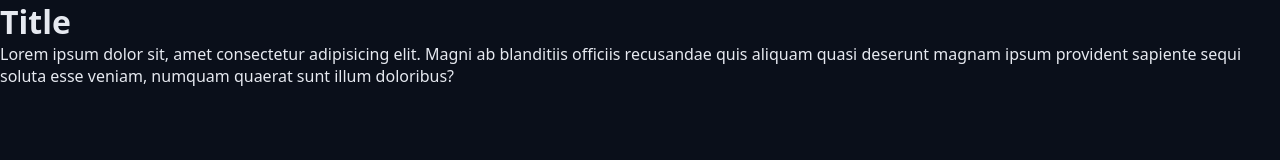
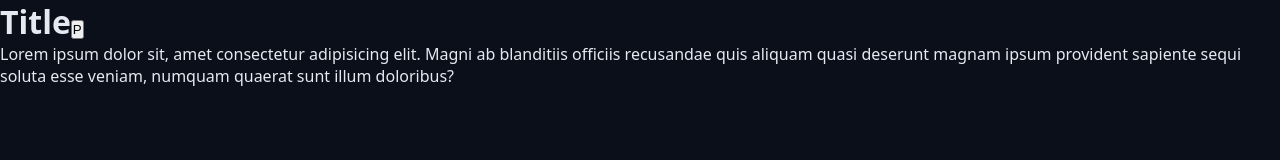
Before and after one commit to LuisAraujo-Dev/kairos-pomodoro, a React (Vite) app: page / in a window 1280 px wide. Shown: the top 160 px of the page. Built offline with nearby package versions, Linux system fonts and the light colour scheme.

Commit message:
feat: creat button in title

```diff
--- a/src/App.tsx
+++ b/src/App.tsx
@@ -6,9 +6,10 @@ import './styles/global.css';
 export function App() {
   return (
     <>
-
       <Heading>
         Title
+
+        <button>P</button>
       </Heading>
       <p>
         Lorem ipsum dolor sit, amet consectetur adipisicing elit. Magni ab
```
Also changed, not shown: src/components/Heading.tsx (line endings or trailing spaces).
